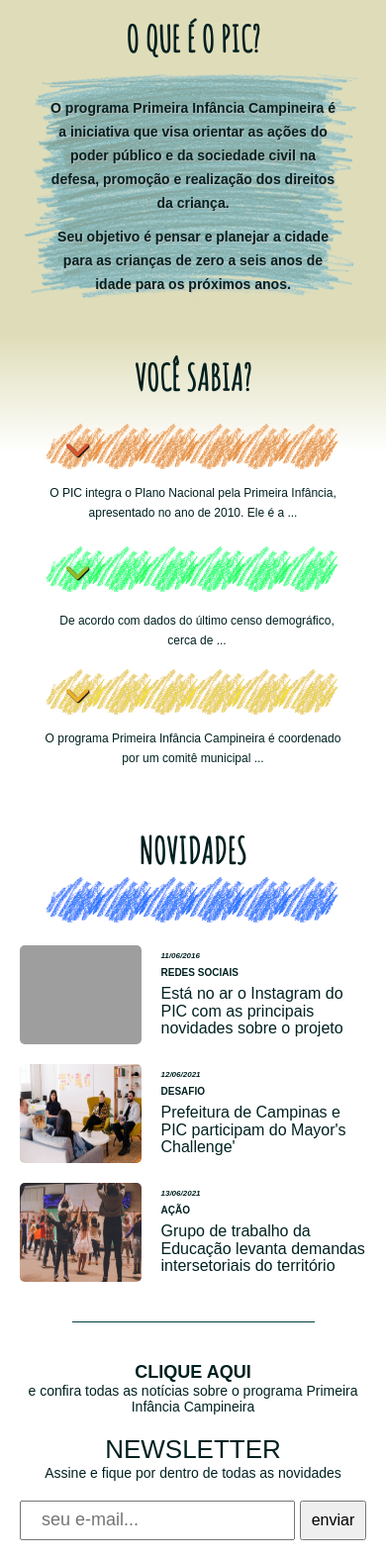
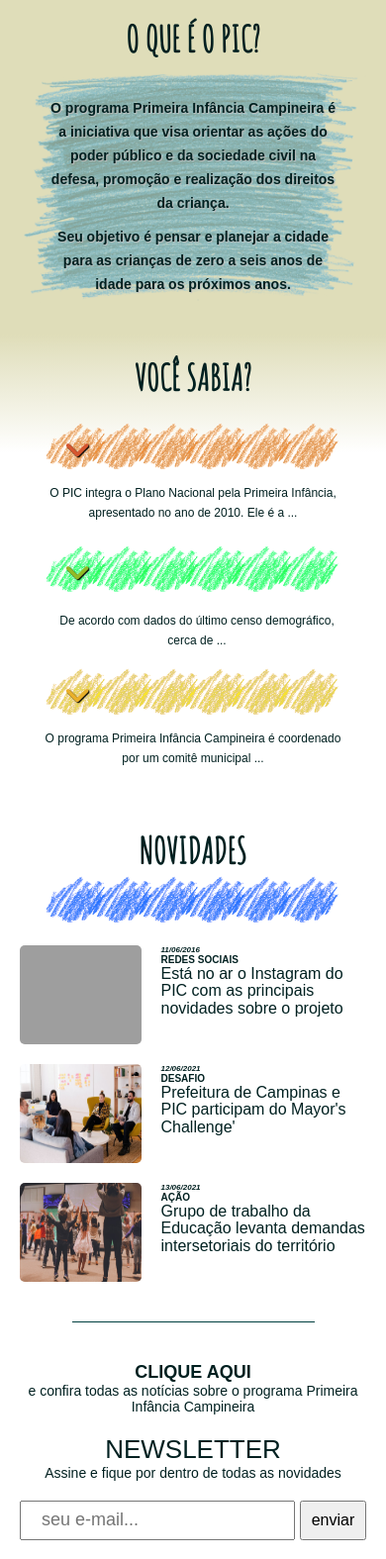
Before and after one commit to rterra90/PIC, a PHP site: page / in a window 390 px wide. Shown: the part 806-2381 px from the top of the page at 99% size. Run offline with PHP 8.4, Linux system fonts and the light colour scheme; some libraries are stand-ins or nearby versions; grey boxes are pictures that could not be loaded.

Commit message:
Update responsive-mobile.css

```diff
--- a/responsive-mobile.css
+++ b/responsive-mobile.css
@@ -445,7 +445,7 @@
   .news-area article .news-content {
     display: flex;
     flex-direction: column;
-    justify-content: space-evenly;
+    justify-content: flex-start;
   }
   .news-area article span.date {
     font-size: 8px;
```
